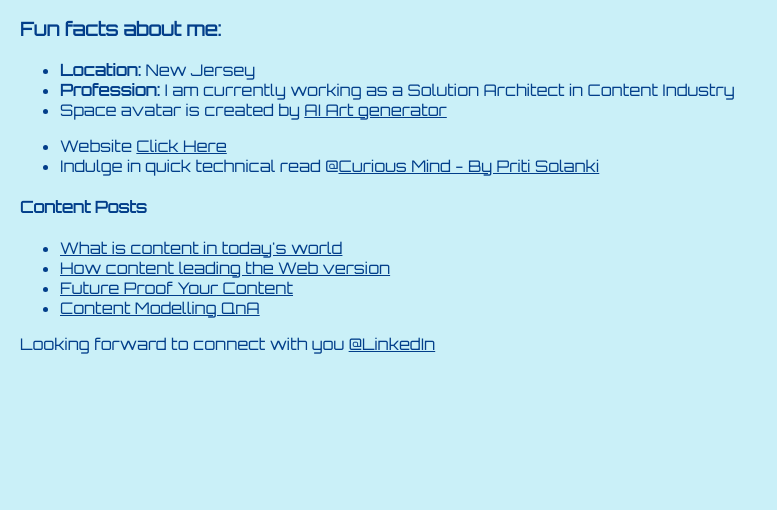
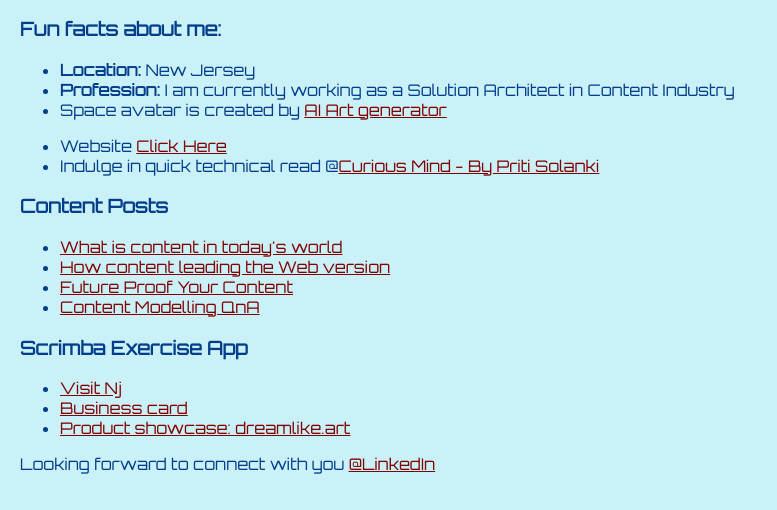
Before and after one commit to pritisolanki/one_page_portfolio, a plain HTML site: page index.html in a window 1280 px wide. Shown: the part 447-957 px from the top of the page, without its empty margins (0-777 px from the left). Before the commit the page ends 837 px from the top, so only its background shows below. Drawn offline with Linux system fonts and the light colour scheme; a web font is replaced by a local one.

Commit message:
Task: update html apps

```diff
--- a/index.html
+++ b/index.html
@@ -20,12 +20,18 @@
         <li> Website <a href="https://www.pritisolanki.com/" target="_blank"> Click Here</a></li>
         <li>Indulge in quick technical read @<a href="https://curiousmind.hashnode.dev/" target="_blank">Curious Mind - By Priti Solanki</a></li>
     </ul>
-    <h4>Content Posts</h4>
+    <h3>Content Posts</h3>
     <ul>
         <li><a href="https://www.pritisolanki.com/content-journey.html" target="_blank">What is content in today's world</a></li>
         <li><a href="https://www.pritisolanki.com/how-content-leading-web-versions.html" target="_blank">How content leading the Web version</a></li>
         <li><a href="https://www.pritisolanki.com/what-is-future-proof-content.html" target="_blank">Future Proof Your Content</a></li>
         <li><a href="https://www.pritisolanki.com/howto-content-model.html" target="_blank">Content Modelling QnA</a></li>
+    </ul>
+    <h3>Scrimba Exercise App</h3>
+    <ul>
+        <li><a href="https://astounding-crepe-a431a3.netlify.app/">Visit Nj</a></li>
+        <li><a href="https://stunning-mochi-23994f.netlify.app/">Business card</a></li>
+        <li><a href="https://remarkable-phoenix-80fc71.netlify.app/">Product showcase: dreamlike.art</a></li>
     </ul>
     <p>Looking forward to connect with you <a href="https://www.linkedin.com/in/priti-s-43a2b8239/" target="_blank">@LinkedIn</a></p>
 
--- a/styles.css
+++ b/styles.css
@@ -31,14 +31,13 @@ body, html {
     font-family: var(--font);
 }
 
+a{
+    color: maroon;
+}
 img {
     width: 20%;
     border-radius: calc(var(--image) * 2);
     border: 2px solid var(--text);
-}
-
-a {
-    color: var(--text);
 }
 
 input {
```
